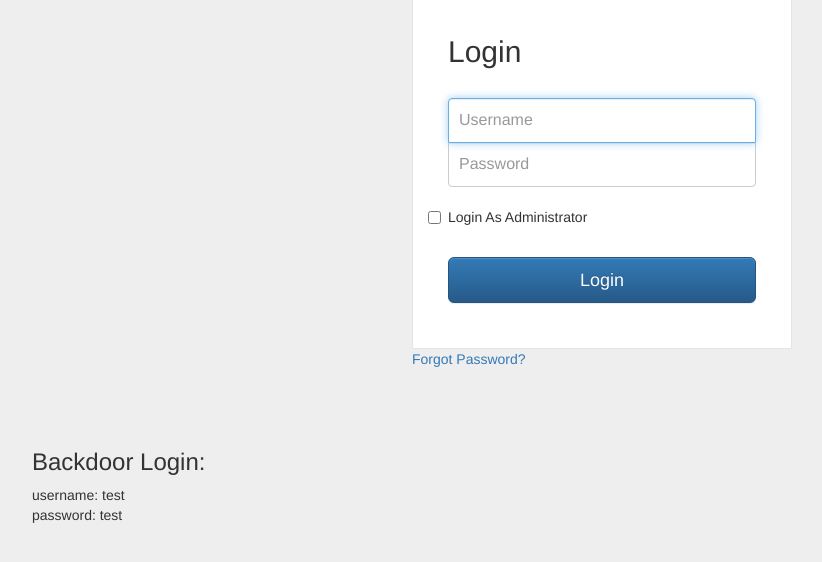
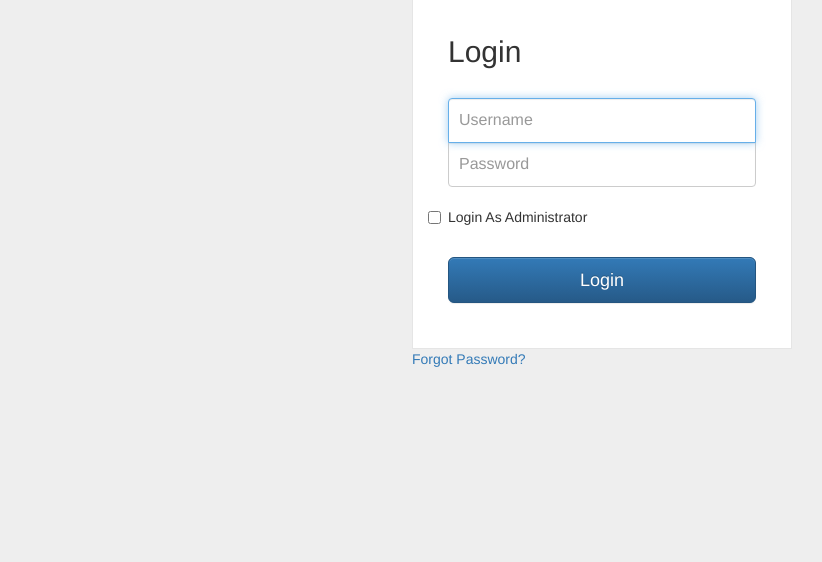
Before and after one commit to netsirkdmb/CapstoneProject, a Node server app: template web-server/views/login.handlebars in a window 1280 px wide. Shown: the part 153-715 px from the top of the page, without its empty margins (38-860 px from the left). Run offline with Node 20, Linux system fonts and the light colour scheme; the template is opened without the code that fills it, so the values that code supplies are empty; some libraries are stand-ins or nearby versions.

Commit message:
Updated login html

```diff
--- a/web-server/views/login.handlebars
+++ b/web-server/views/login.handlebars
@@ -12,10 +12,5 @@
     </form>
     <a href="/login/reset-password">Forgot Password?</a>
   </section>
-  <div>
-    <h3>Backdoor Login:</h3>
-    username: test<br>
-    password: test
-  </div>
 </div>
 <link rel="stylesheet" type="text/css" href="public/login.css">
```
